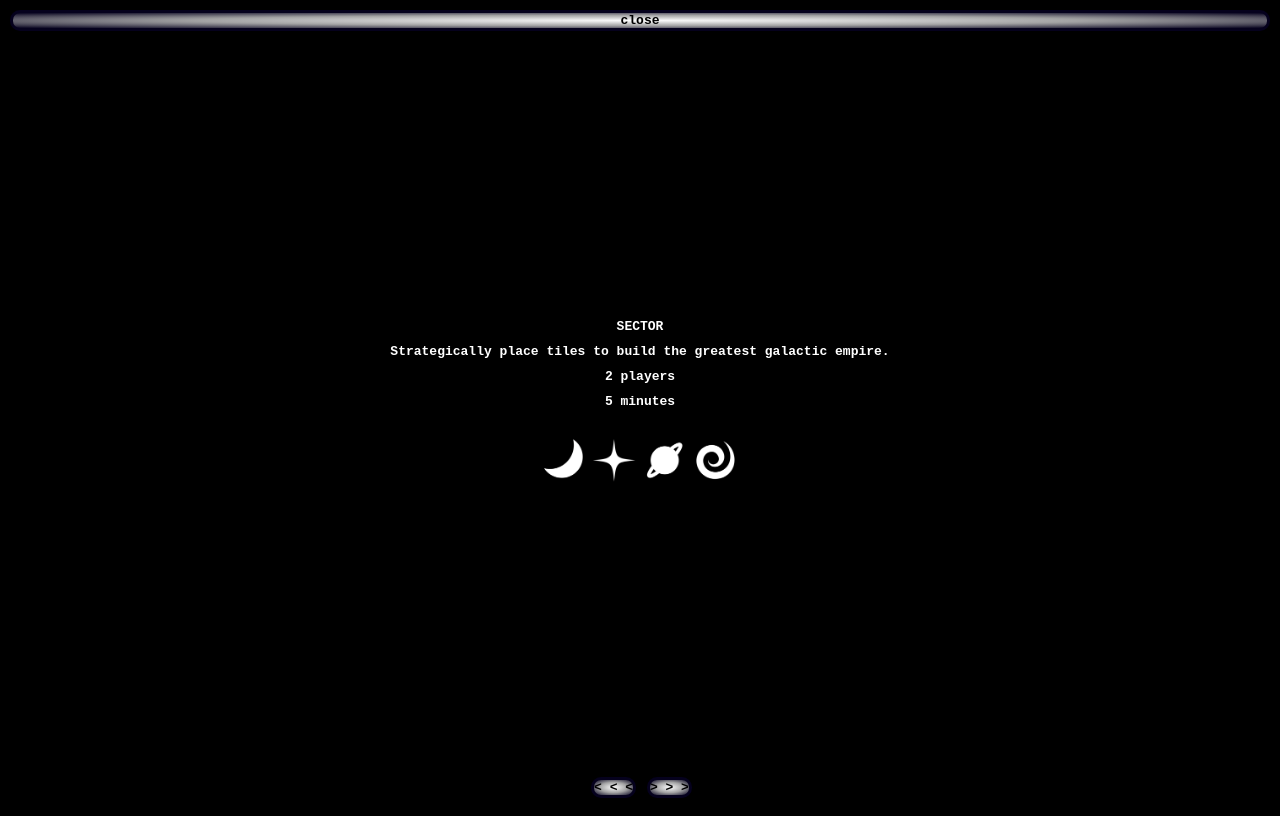
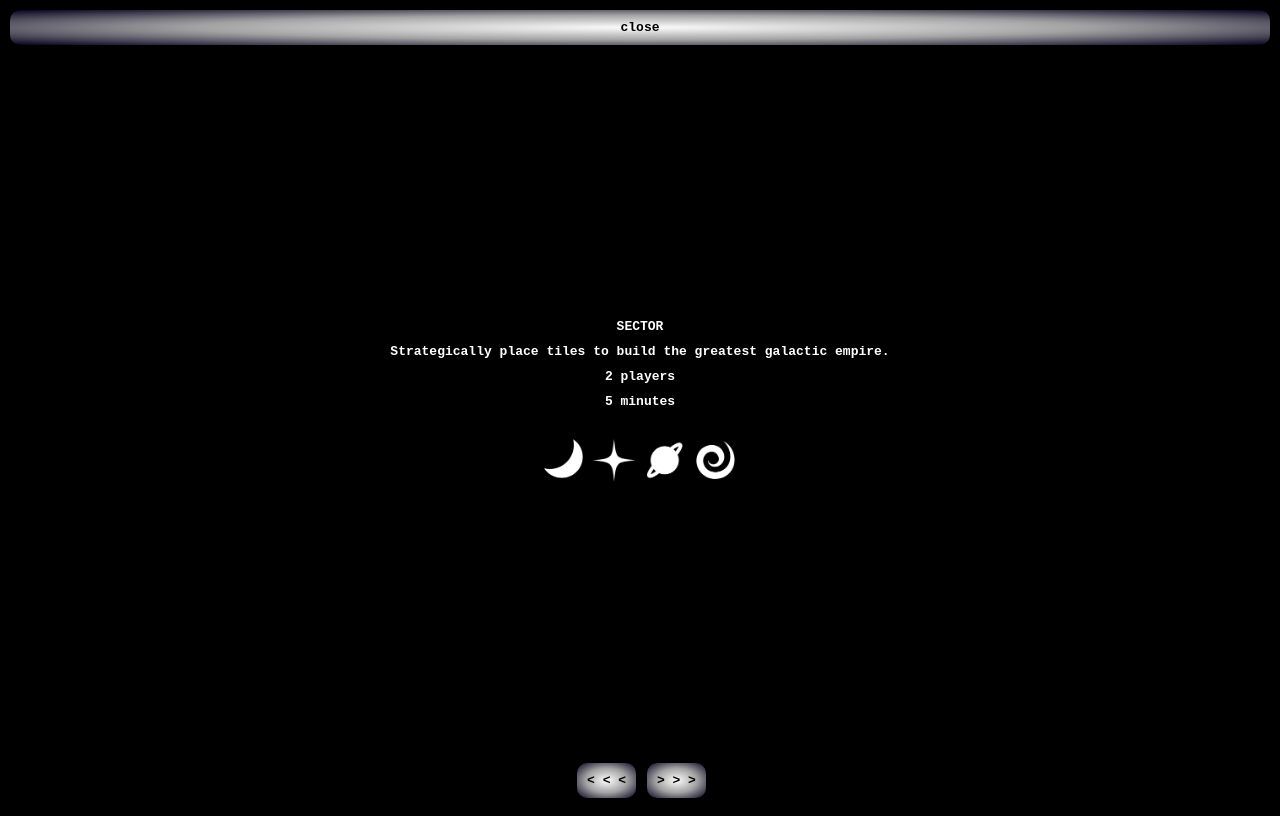
Before and after one commit to skedwards88/sector-old, a website with bundled scripts: page index.html in a window 1280 px wide. Both pictures are taken after a click on the button "Rules". Built offline with nearby package versions, Linux system fonts and the light colour scheme; files whose address does not match are found by name.

Commit message:
enlarge rules buttons

```diff
--- a/index.css
+++ b/index.css
@@ -402,8 +402,8 @@ button:disabled {
     rgb(162, 162, 163) 50%,
     rgb(5, 1, 29) 100%
   );
-  border: 3px solid rgb(5, 1, 29);
   border-radius: 10px;
+  padding: 10px;
 }
 
 .rule.hidden {
```
